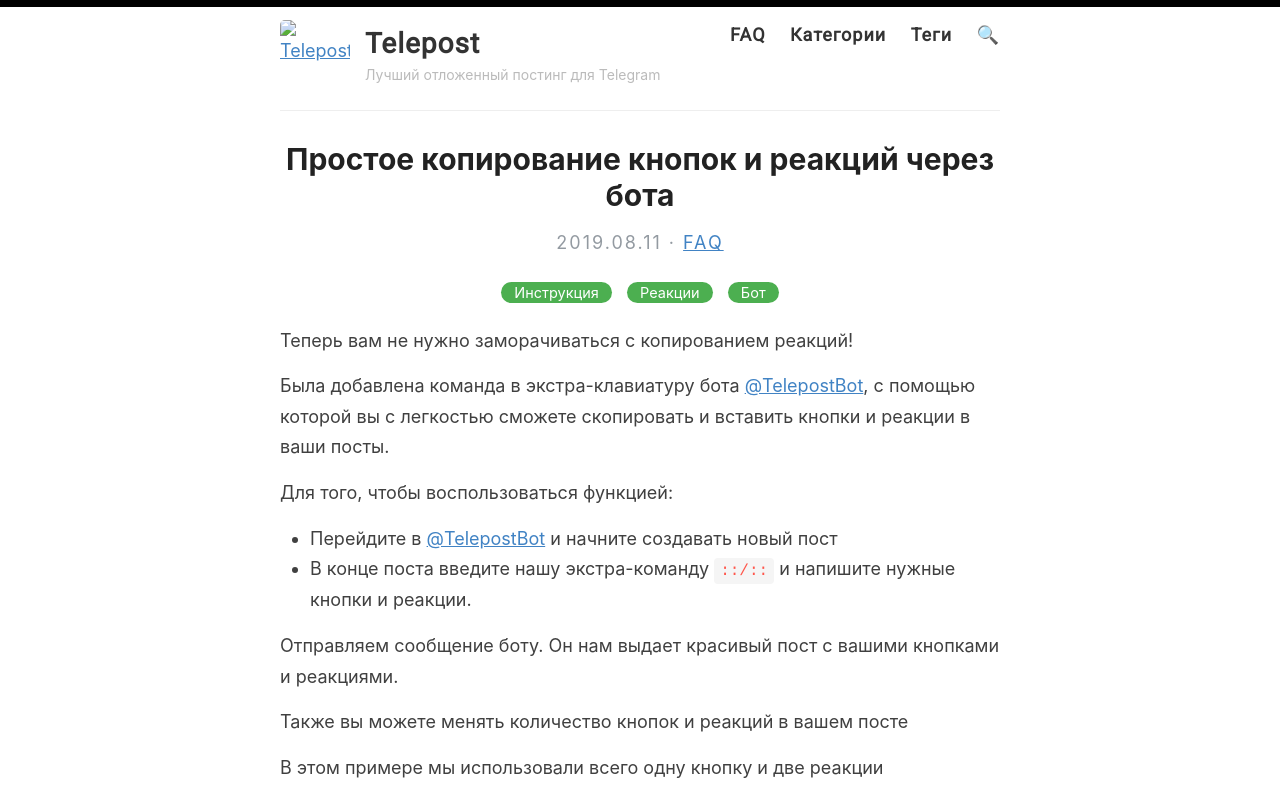
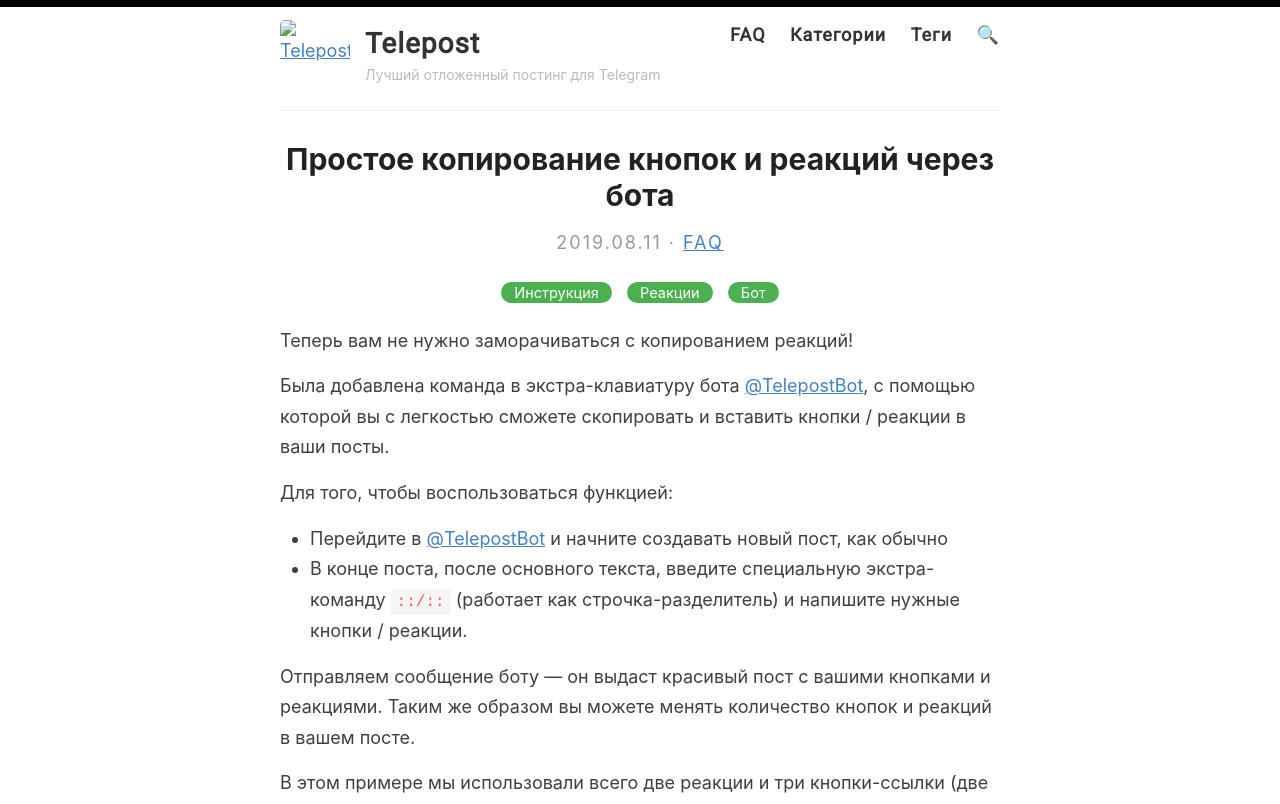
Before and after one commit to Telepost-me/telepost-me.github.io, a Jekyll site: the page built from _posts/2019-08-11-copy-reactions-in-bot.md, in a window 1280 px wide and 1400 px high. Shown: the top 804 px of the window. Built offline with Jekyll 4.4.1, drawn with Linux system fonts in a browser that asks for light colours; some of the changed text lies outside the part shown.

Commit message:
Добавил скриншот + улучшил текст

```diff
--- a/_posts/2019-08-11-copy-reactions-in-bot.md
+++ b/_posts/2019-08-11-copy-reactions-in-bot.md
@@ -5,27 +5,28 @@
 tags: [Инструкция, Реакции, Бот]
 category: FAQ
 source:
+  name: "Простое копирование кнопок и реакций через @TelepostBot"
   url: https://typex.me/p/prostoe-kopirovanie-knopok-i-reakcij-cherez-telepostbot-11-08
 ---
 
 Теперь вам не нужно заморачиваться с копированием реакций!
 
-Была добавлена команда в экстра-клавиатуру бота [{{ site.telepost.bot.name }}]({{ site.telepost.bot.url }}), с помощью которой вы с легкостью сможете скопировать и вставить кнопки и реакции в ваши посты.
+Была добавлена команда в экстра-клавиатуру бота [{{ site.telepost.bot.name }}]({{ site.telepost.bot.url }}), с помощью которой вы с легкостью сможете скопировать и вставить кнопки / реакции в ваши посты.
 
 Для того, чтобы воспользоваться функцией:
-* Перейдите в [{{ site.telepost.bot.name }}]({{ site.telepost.bot.url }}) и начните создавать новый пост
-* В конце поста введите нашу экстра-команду `::/::` и напишите нужные кнопки и реакции.
+* Перейдите в [{{ site.telepost.bot.name }}]({{ site.telepost.bot.url }}) и начните создавать новый пост, как обычно
+* В конце поста, после основного текста, введите специальную экстра-команду `::/::` (работает как строчка-разделитель) и напишите нужные кнопки / реакции.
 
-Отправляем сообщение боту. Он нам выдает красивый пост с вашими кнопками и реакциями.
+Отправляем сообщение боту — он выдаст красивый пост с вашими кнопками и реакциями. Таким же образом вы можете менять количество кнопок и реакций в вашем посте.
 
-Также вы можете менять количество кнопок и реакций в вашем посте
+В этом примере мы использовали всего две реакции и три кнопки-ссылки (две — на одной строчке, и еще одна — на второй строчке):
 
-В этом примере мы использовали всего одну кнопку и две реакции
+![image](https://user-images.githubusercontent.com/24430718/127932584-6f7766ea-6812-490a-b201-b2532f36d24b.png)
 
-**Примечания**
+Теперь вы можете смело пересылать ваши посты другому человеку на публикацию, и не беспокоиться о том, что про кнопки или реакции могут забыть.
 
-* Ваши кнопки с ссылками должны разделяться с помощью знака |
-* Ваши реакции должны разделяться с помощью знака /
-* Кнопки с реакциями не могут идти в перемешку.
+**Примечание**
 
-Теперь вы можете смело отправлять ваши посты другому человеку на публикацию и не бояться о том, что про кнопки или реакции могут забыть.
+* Кнопки-ссылки должны разделяться с помощью символа `|`
+* Кнопки-реакции должны разделяться с помощью символа `/`
+* Кнопки с реакциями не могут быть вперемешку
```
